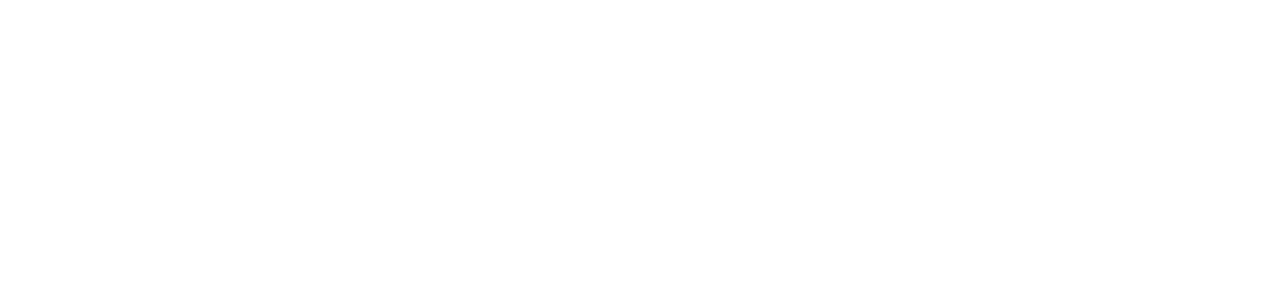
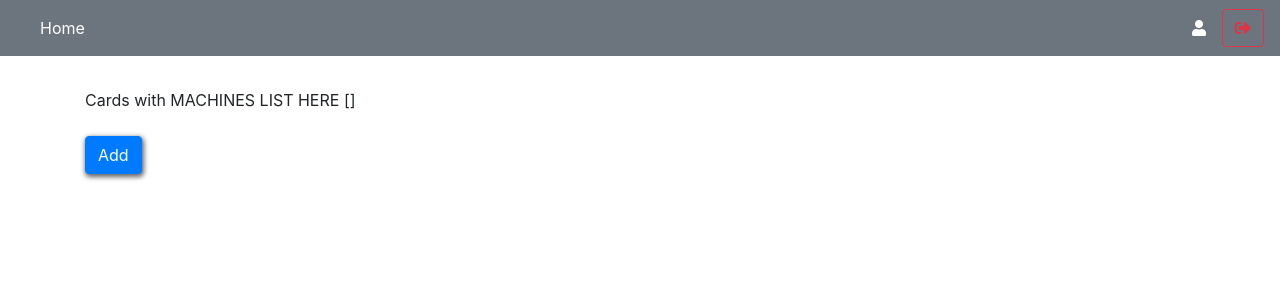
Before and after one commit to wandss/cncWeb, a Vue app in the folder frontend/cncweb/: page /machines in a window 1280 px wide. Shown: the top 300 px of the page. Built offline with nearby package versions, Linux system fonts and the light colour scheme; no server answers.

Commit message:
Creates Machine component that will retrieve available machines.

```diff
--- a/frontend/cncweb/src/App.vue
+++ b/frontend/cncweb/src/App.vue
@@ -1,9 +1,7 @@
 <template>
   <div id="app">
     <router-view name="navbar"/>
-    <div class="container-fluid">
-      <router-view />
-    </div>
+    <router-view />
   </div>
 </template>
 <script>
--- a/frontend/cncweb/src/resources.js
+++ b/frontend/cncweb/src/resources.js
@@ -1,6 +1,7 @@
 const baseUrl = '/api/v1/'
 const urls = {
   plot: {
+    list: baseUrl+'plot/',
     upload: baseUrl+'plot/upload/',
   },
 }
--- a/frontend/cncweb/src/router.js
+++ b/frontend/cncweb/src/router.js
@@ -2,6 +2,7 @@
 import Router from 'vue-router'
 import Home from '@/views/Home.vue'
 import Navbar from '@/views/Navbar.vue'
+import Machines from '@/views/Machines.vue'
 
 Vue.use(Router)
 
@@ -17,5 +18,13 @@
         navbar: Navbar
       },
     },
+    {
+      path: '/machines',
+      name: 'machines',
+      components: {
+        default: Machines,
+        navbar: Navbar,
+      },
+    }
   ]
 })
--- a/frontend/cncweb/src/views/Home.vue
+++ b/frontend/cncweb/src/views/Home.vue
@@ -1,5 +1,5 @@
 <template>
-  <div class="container home">
+  <div class="container">
     <div class="form-group">
       <h3>Hello!!!</h3>
       <p>This app controls a Mini CNC Ploting  machine, made with two DVD Drives.</p>
@@ -7,6 +7,10 @@
       <plot :show="showPlot" @click="showPlot=!showPlot"/>
       <base-btn @click="showPlot=!showPlot">
         Plot
+      </base-btn>
+      <base-btn @click="$router.push({name: 'machines'})"
+        cssClass="btn btn-secondary" >
+        My Machines
       </base-btn>
     </div>
   </div>
@@ -26,7 +30,7 @@
 }
 </script>
 <style scoped>
-.home{
+.container{
   margin-top:2rem;
 }
 </style>
--- /dev/null
+++ b/frontend/cncweb/src/views/Machines.vue
@@ -0,0 +1,49 @@
+<template>
+  <div class="container">
+    <div class="row mb-4">
+      <div class="col">
+       Cards with MACHINES LIST HERE
+       {{machines}}
+      </div>
+    </div>
+    <div class="row">
+      <div class="col">
+        <base-btn>
+          Add
+        </base-btn>
+      </div>
+    </div>
+  </div>
+</template>
+<script>
+import BaseBtn from '@/components/baseButton.vue'
+export default {
+  name: 'Machines',
+  components: {BaseBtn},
+  data(){
+    return {
+      machines: [],
+    }
+  },
+  created(){
+    this.getMachines()
+  },
+  methods: {
+    getMachines(){
+      this.$http.get(this.$urls.plot.list)
+        .then(resp=>{
+          this.machines = resp.data.results
+        })
+        .catch(error=>{
+          console.log(error.response)
+        })
+    }
+  }
+}
+</script>
+<style scoped>
+.container{
+  margin-top:2rem;
+}
+
+</style>
```
